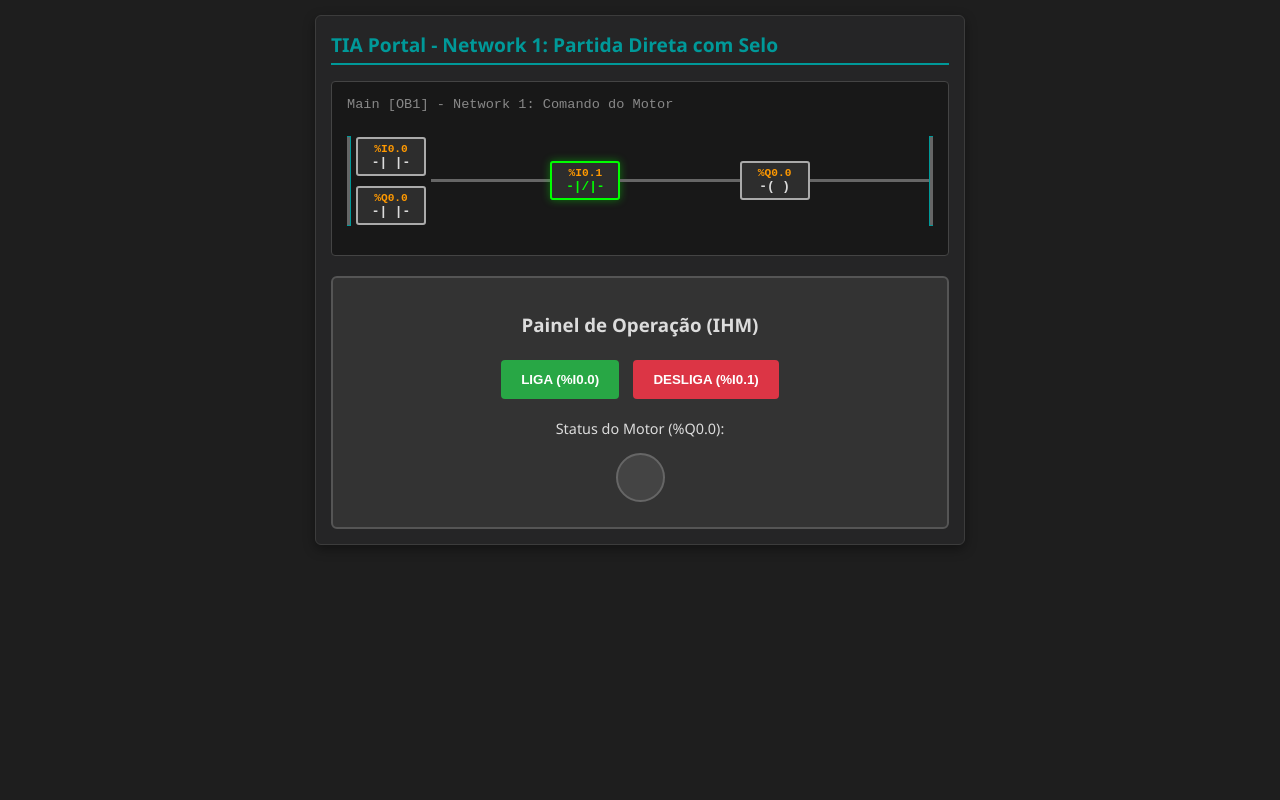
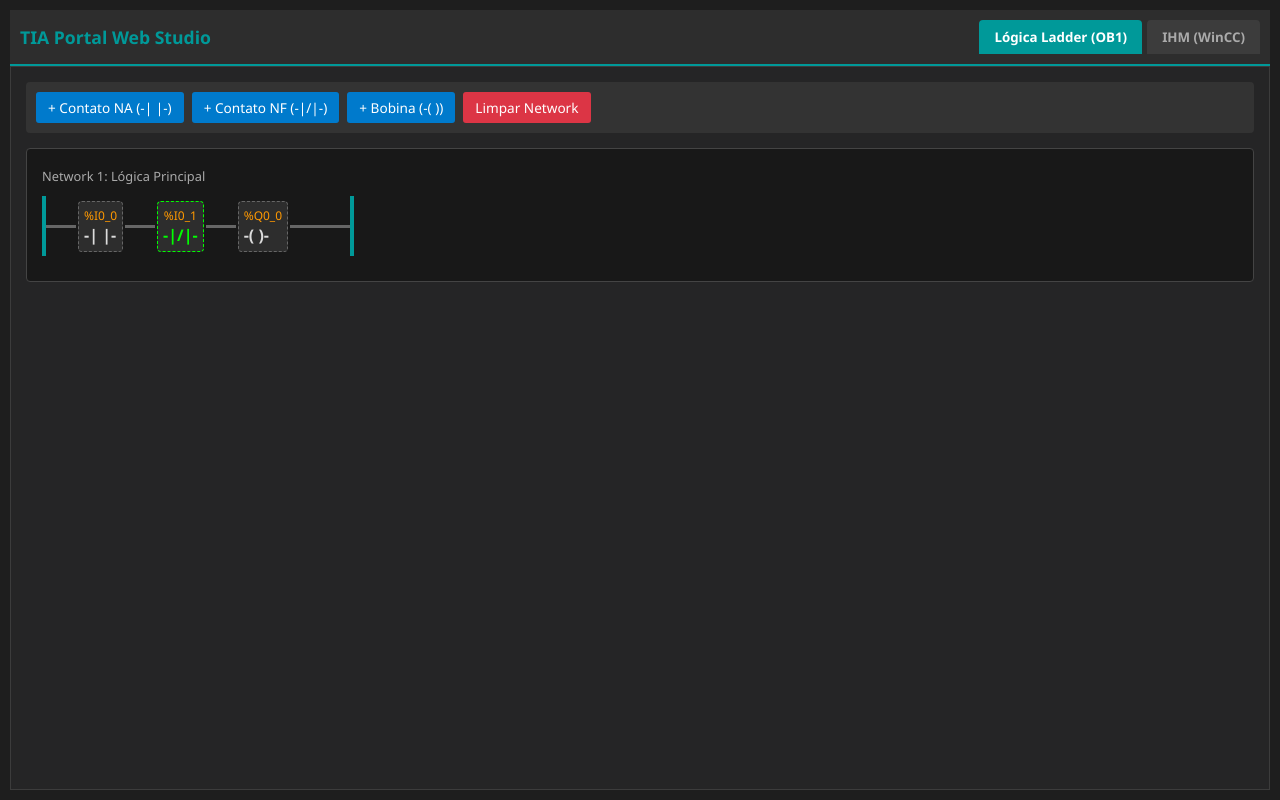
Before and after one commit to rafaelbrandaorb/Simulador_CLP, a plain HTML site: page index.html in a window 1280 px wide. Drawn offline with Linux system fonts and the light colour scheme.

Commit message:
Atualizar o index.html

```diff
--- a/index.html
+++ b/index.html
@@ -3,142 +3,256 @@
 <head>
   <meta charset="UTF-8">
   <meta name="viewport" content="width=device-width, initial-scale=1.0">
-  <title>Simulador Siemens TIA Portal - Selo</title>
+  <title>TIA Portal Web - Editor CLP & IHM</title>
   <style>
-    body { font-family: 'Segoe UI', Tahoma, Geneva, Verdana, sans-serif; background-color: #1e1e1e; color: #dcdcdc; margin: 0; padding: 15px; display: flex; flex-direction: column; align-items: center; }
-    .container { width: 100%; max-width: 650px; background: #252526; border: 1px solid #3c3c3c; border-radius: 6px; box-shadow: 0 4px 12px rgba(0,0,0,0.4); padding: 15px; box-sizing: border-box; }
+    * { box-sizing: border-box; font-family: 'Segoe UI', Tahoma, sans-serif; }
+    body { background-color: #1e1e1e; color: #dcdcdc; margin: 0; padding: 10px; display: flex; flex-direction: column; height: 100vh; }
 
-    h2 { color: #009999; margin-top: 0; border-bottom: 2px solid #009999; padding-bottom: 5px; font-size: 1.2rem; }
+    /* CABEÇALHO TIA PORTAL */
+    .header { background: #2d2d2d; border-bottom: 2px solid #009999; padding: 10px; display: flex; justify-content: space-between; align-items: center; }
+    .header h1 { font-size: 1.1rem; color: #009999; margin: 0; }
+    .tabs { display: flex; gap: 5px; }
+    .tab-btn { background: #3c3c3c; color: #aaa; border: none; padding: 8px 15px; cursor: pointer; border-radius: 4px 4px 0 0; font-weight: bold; }
+    .tab-btn.active { background: #009999; color: #fff; }
 
-    /* ESTILO LADDER (TIA PORTAL) */
-    .ladder-network { background: #181818; border: 1px solid #444; border-radius: 4px; padding: 15px; margin-bottom: 20px; font-family: monospace; }
-    .network-title { color: #888; font-size: 0.85rem; margin-bottom: 10px; }
+    /* ÁREA PRINCIPAL */
+    .workspace { flex: 1; background: #252526; border: 1px solid #3c3c3c; overflow-y: auto; padding: 15px; display: none; }
+    .workspace.active { display: block; }
 
-    .rung-container { display: flex; align-items: center; position: relative; padding: 10px 0; }
-    .rail { width: 4px; height: 90px; background-color: #009999; }
-    .line { height: 3px; background-color: #666; flex-grow: 1; }
-    .line.active { background-color: #00ff00; }
+    /* TOOLBAR DE COMANDOS */
+    .toolbar { background: #333; padding: 10px; border-radius: 4px; margin-bottom: 15px; display: flex; gap: 8px; flex-wrap: wrap; }
+    .tool-btn { background: #007acc; color: white; border: none; padding: 6px 12px; border-radius: 3px; cursor: pointer; font-size: 0.85rem; }
+    .tool-btn:hover { background: #005999; }
 
-    /* RAMIFICAÇÃO (PARALELO) */
-    .parallel-block { display: flex; flex-direction: column; position: relative; margin: 0 5px; }
-    .parallel-branch { display: flex; align-items: center; margin: 5px 0; }
-    .branch-line { position: absolute; left: 0; top: 15px; bottom: 15px; width: 3px; background-color: #666; }
-    .branch-line-right { position: absolute; right: 0; top: 15px; bottom: 15px; width: 3px; background-color: #666; }
-    .branch-line.active, .branch-line-right.active { background-color: #00ff00; }
+    /* LADDER editor */
+    .rung { background: #181818; border: 1px solid #444; border-radius: 4px; padding: 15px; margin-bottom: 10px; position: relative; }
+    .rung-line { display: flex; align-items: center; min-height: 60px; overflow-x: auto; padding: 10px 0; }
+    .rail { width: 4px; height: 60px; background-color: #009999; flex-shrink: 0; }
+    .wire { height: 3px; background-color: #666; width: 30px; flex-shrink: 0; }
+    .wire.active { background-color: #00ff00; }
 
-    /* COMPONENTES LADDER */
-    .contact, .coil { border: 2px solid #aaa; background: #2d2d2d; padding: 4px 8px; border-radius: 3px; text-align: center; font-weight: bold; min-width: 50px; font-size: 0.8rem; }
-    .contact.active, .coil.active { border-color: #00ff00; color: #00ff00; box-shadow: 0 0 8px rgba(0, 255, 0, 0.4); }
-    .tag-name { font-size: 0.7rem; color: #ff9900; display: block; }
+    .elem-block { display: flex; align-items: center; cursor: pointer; background: #2d2d2d; border: 1px dashed #666; border-radius: 4px; padding: 5px; margin: 0 2px; }
+    .elem-block.active { border-color: #00ff00; color: #00ff00; }
+    .elem-tag { font-size: 0.75rem; color: #ff9900; display: block; text-align: center; }
 
-    /* IHM VIRTUAL */
-    .hmi-panel { background: #333; border: 2px solid #555; border-radius: 6px; padding: 15px; text-align: center; }
-    .btn { padding: 12px 20px; margin: 5px; border: none; border-radius: 4px; font-weight: bold; cursor: pointer; user-select: none; }
-    .btn-start { background-color: #28a745; color: white; }
-    .btn-stop { background-color: #dc3545; color: white; }
-    .indicator { width: 45px; height: 45px; border-radius: 50%; background-color: #444; margin: 10px auto; border: 2px solid #666; }
-    .indicator.active { background-color: #00ff00; box-shadow: 0 0 12px #00ff00; }
+    /* IHM CANVAS & BUILDER */
+    .hmi-screen { width: 100%; height: 350px; background: #111; border: 2px solid #555; position: relative; overflow: hidden; border-radius: 4px; }
+    .hmi-obj { position: absolute; padding: 8px; background: #333; border: 1px solid #888; border-radius: 4px; cursor: move; user-select: none; display: flex; flex-direction: column; align-items: center; justify-content: center; }
+    .hmi-btn { background: #28a745; color: white; border: none; padding: 8px 12px; border-radius: 4px; cursor: pointer; }
+    .hmi-led { width: 30px; height: 30px; border-radius: 50%; background: #444; border: 1px solid #666; }
+    .hmi-led.active { background: #00ff00; box-shadow: 0 0 10px #00ff00; }
+    .hmi-img { max-width: 60px; max-height: 60px; }
   </style>
 </head>
 <body>
 
-<div class="container">
-  <h2>TIA Portal - Network 1: Partida Direta com Selo</h2>
-
-  <!-- VISUALIZAÇÃO DO LADDER -->
-  <div class="ladder-network">
-    <div class="network-title">Main [OB1] - Network 1: Comando do Motor</div>
-    <div class="rung-container">
-      <div class="rail"></div>
-
-      <!-- RAMIFICAÇÃO (SELO EM PARALELO) -->
-      <div class="branch-line" id="b-left"></div>
-      <div class="parallel-block">
-        <div class="parallel-branch">
-          <div class="line" id="l1"></div>
-          <div class="contact" id="c-i00"><span class="tag-name">%I0.0</span>-| |-</div>
-          <div class="line" id="l2"></div>
-        </div>
-        <div class="parallel-branch">
-          <div class="line" id="l3"></div>
-          <div class="contact" id="c-q00-selo"><span class="tag-name">%Q0.0</span>-| |-</div>
-          <div class="line" id="l4"></div>
-        </div>
-      </div>
-      <div class="branch-line-right" id="b-right"></div>
-
-      <!-- CONTATO NF E BOBINA EM SÉRIE -->
-      <div class="line" id="l5"></div>
-      <div class="contact" id="c-i01"><span class="tag-name">%I0.1</span>-|/|-</div>
-      <div class="line" id="l6"></div>
-      <div class="coil" id="coil-q00"><span class="tag-name">%Q0.0</span>-( )</div>
-      <div class="line" id="l7"></div>
-
-      <div class="rail"></div>
+  <!-- CABEÇALHO -->
+  <div class="header">
+    <h1>TIA Portal Web Studio</h1>
+    <div class="tabs">
+      <button class="tab-btn active" onclick="switchTab('ladder')">Lógica Ladder (OB1)</button>
+      <button class="tab-btn" onclick="switchTab('hmi')">IHM (WinCC)</button>
     </div>
   </div>
 
-  <!-- IHM DO PAINEL -->
-  <div class="hmi-panel">
-    <h3>Painel de Operação (IHM)</h3>
-    <button class="btn btn-start"
-            onmousedown="plcMemory.inputs.I0_0 = true" onmouseup="plcMemory.inputs.I0_0 = false"
-            ontouchstart="plcMemory.inputs.I0_0 = true" ontouchend="plcMemory.inputs.I0_0 = false">
-      LIGA (%I0.0)
-    </button>
+  <!-- ABA LADDER -->
+  <div id="tab-ladder" class="workspace active">
+    <div class="toolbar">
+      <button class="tool-btn" onclick="addContact('NO')">+ Contato NA (-| |-)</button>
+      <button class="tool-btn" onclick="addContact('NC')">+ Contato NF (-|/|-)</button>
+      <button class="tool-btn" onclick="addCoil()">+ Bobina (-( ))</button>
+      <button class="tool-btn" style="background:#dc3545;" onclick="clearLadder()">Limpar Network</button>
+    </div>
 
-    <button class="btn btn-stop"
-            onmousedown="plcMemory.inputs.I0_1 = true" onmouseup="plcMemory.inputs.I0_1 = false"
-            ontouchstart="plcMemory.inputs.I0_1 = true" ontouchend="plcMemory.inputs.I0_1 = false">
-      DESLIGA (%I0.1)
-    </button>
+    <div class="rung">
+      <span style="color:#aaa; font-size:0.8rem;">Network 1: Lógica Principal</span>
+      <div class="rung-line" id="ladder-rung">
+        <div class="rail"></div>
+        <div class="wire" id="wire-start"></div>
+        <!-- Elementos serão inseridos dinamicamente aqui -->
+        <div id="ladder-elements" style="display:flex; align-items:center;"></div>
+        <div class="wire" id="wire-end"></div>
+        <div class="rail"></div>
+      </div>
+    </div>
+  </div>
 
-    <p style="margin-top: 15px; font-size: 0.9rem;">Status do Motor (%Q0.0):</p>
-    <div id="hmi-led" class="indicator"></div>
+  <!-- ABA IHM -->
+  <div id="tab-hmi" class="workspace">
+    <div class="toolbar">
+      <button class="tool-btn" onclick="addHmiObject('button')">+ Adicionar Botão</button>
+      <button class="tool-btn" onclick="addHmiObject('led')">+ Adicionar Indicador LED</button>
+      <button class="tool-btn" onclick="addHmiObject('image')">+ Adicionar Imagem/Símbolo</button>
+    </div>
+
+    <div class="hmi-screen" id="hmi-screen">
+      <!-- Objetos da IHM serão renderizados aqui -->
+    </div>
   </div>
-</div>
 
 <script>
-  // 1. Memória da CPU Siemens
+  // ESTADO DA MEMÓRIA DO CLP
   const plcMemory = {
-    inputs: { I0_0: false, I0_1: false },
-    outputs: { Q0_0: false }
+    I0_0: false,
+    I0_1: false,
+    Q0_0: false
   };
 
-  // 2. Scan Cycle do CLP
-  function plcScan() {
-    // Lógica do Selo: Q0.0 = (I0.0 OR Q0.0) AND NOT I0.1
-    const ramificacaoSelo = plcMemory.inputs.I0_0 || plcMemory.outputs.Q0_0;
-    const desligaNF = !plcMemory.inputs.I0_1;
+  // ESTRUTURA DA LÓGICA
+  let ladderElements = [
+    { type: 'NO', tag: 'I0_0' },
+    { type: 'NC', tag: 'I0_1' },
+    { type: 'COIL', tag: 'Q0_0' }
+  ];
 
-    plcMemory.outputs.Q0_0 = ramificacaoSelo && desligaNF;
+  // OBJETOS DA IHM
+  let hmiObjects = [
+    { id: 1, type: 'button', label: 'LIGA', tag: 'I0_0', x: 20, y: 20 },
+    { id: 2, type: 'button', label: 'DESLIGA', tag: 'I0_1', x: 120, y: 20 },
+    { id: 3, type: 'led', tag: 'Q0_0', x: 70, y: 100 }
+  ];
 
-    updateLadderUI(ramificacaoSelo, desligaNF);
+  // NAVEGAÇÃO ENTRE ABAS
+  function switchTab(tab) {
+    document.querySelectorAll('.tab-btn').forEach(b => b.classList.remove('active'));
+    document.querySelectorAll('.workspace').forEach(w => w.classList.remove('active'));
+
+    if(tab === 'ladder') {
+      document.querySelectorAll('.tab-btn')[0].classList.add('active');
+      document.getElementById('tab-ladder').classList.add('active');
+    } else {
+      document.querySelectorAll('.tab-btn')[1].classList.add('active');
+      document.getElementById('tab-hmi').classList.add('active');
+      renderHMI();
+    }
   }
 
-  // 3. Atualiza a tela em estilo TIA Portal
-  function updateLadderUI(seloAtivo, desligaNF) {
-    const q = plcMemory.outputs.Q0_0;
+  // GERENCIADOR LADDER
+  function renderLadder() {
+    const container = document.getElementById('ladder-elements');
+    container.innerHTML = '';
 
-    // Atualiza contatos e linhas
-    document.getElementById('c-i00').classList.toggle('active', plcMemory.inputs.I0_0);
-    document.getElementById('c-q00-selo').classList.toggle('active', q);
-    document.getElementById('c-i01').classList.toggle('active', desligaNF);
-    document.getElementById('coil-q00').classList.toggle('active', q);
+    ladderElements.forEach((el, idx) => {
+      const div = document.createElement('div');
+      div.className = 'elem-block';
 
-    // Linhas energizadas
-    document.getElementById('b-left').classList.toggle('active', seloAtivo);
-    document.getElementById('b-right').classList.toggle('active', seloAtivo);
-    document.getElementById('l5').classList.toggle('active', seloAtivo);
-    document.getElementById('l6').classList.toggle('active', seloAtivo && desligaNF);
-    document.getElementById('l7').classList.toggle('active', q);
+      let symbol = '-| |-';
+      if(el.type === 'NC') symbol = '-|/|-';
+      if(el.type === 'COIL') symbol = '-( )-';
 
-    // IHM
-    document.getElementById('hmi-led').classList.toggle('active', q);
+      div.innerHTML = `
+        <div>
+          <span class="elem-tag">%${el.tag}</span>
+          <strong onclick="editTag(${idx})">${symbol}</strong>
+        </div>
+      `;
+
+      if((el.type === 'NO' && plcMemory[el.tag]) ||
+         (el.type === 'NC' && !plcMemory[el.tag]) ||
+         (el.type === 'COIL' && plcMemory[el.tag])) {
+        div.classList.add('active');
+      }
+
+      container.appendChild(div);
+
+      const wire = document.createElement('div');
+      wire.className = 'wire';
+      container.appendChild(wire);
+    });
   }
 
-  // Roda a 50ms (Simulação do tempo de execução)
-  setInterval(plcScan, 50);
+  function addContact(type) {
+    const tag = prompt("Informe a Tag (%I0.0, %I0.1, %Q0.0):", "I0.0").replace('%','');
+    ladderElements.push({ type, tag });
+    renderLadder();
+  }
+
+  function addCoil() {
+    const tag = prompt("Informe a Tag da Bobina (%Q0.0):", "Q0.0").replace('%','');
+    ladderElements.push({ type: 'COIL', tag });
+    renderLadder();
+  }
+
+  function editTag(index) {
+    const newTag = prompt("Altere a Tag do componente:", ladderElements[index].tag);
+    if(newTag) ladderElements[index].tag = newTag.replace('%','');
+    renderLadder();
+  }
+
+  function clearLadder() {
+    ladderElements = [];
+    renderLadder();
+  }
+
+  // GERENCIADOR IHM
+  function renderHMI() {
+    const screen = document.getElementById('hmi-screen');
+    screen.innerHTML = '';
+
+    hmiObjects.forEach(obj => {
+      const div = document.createElement('div');
+      div.className = 'hmi-obj';
+      div.style.left = obj.x + 'px';
+      div.style.top = obj.y + 'px';
+
+      if(obj.type === 'button') {
+        div.innerHTML = `<button class="hmi-btn"
+          onmousedown="plcMemory['${obj.tag}']=true"
+          onmouseup="plcMemory['${obj.tag}']=false"
+          ontouchstart="plcMemory['${obj.tag}']=true"
+          ontouchend="plcMemory['${obj.tag}']=false">
+          ${obj.label} (%${obj.tag})
+        </button>`;
+      } else if(obj.type === 'led') {
+        const isActive = plcMemory[obj.tag] ? 'active' : '';
+        div.innerHTML = `<span style="font-size:0.7rem;">%${obj.tag}</span><div class="hmi-led ${isActive}"></div>`;
+      } else if(obj.type === 'image') {
+        div.innerHTML = `<img src="${obj.url}" class="hmi-img" alt="IHM Symbol"/>`;
+      }
+
+      screen.appendChild(div);
+    });
+  }
+
+  function addHmiObject(type) {
+    if(type === 'button') {
+      const label = prompt("Texto do Botão:", "LIGA");
+      const tag = prompt("Tag associada ao Botão:", "I0.0").replace('%','');
+      hmiObjects.push({ id: Date.now(), type: 'button', label, tag, x: 50, y: 50 });
+    } else if(type === 'led') {
+      const tag = prompt("Tag associada ao LED:", "Q0.0").replace('%','');
+      hmiObjects.push({ id: Date.now(), type: 'led', tag, x: 50, y: 150 });
+    } else if(type === 'image') {
+      const url = prompt("URL da Imagem/Ícone Industrial:", "https://cdn-icons-png.flaticon.com/512/3652/3652191.png");
+      if(url) hmiObjects.push({ id: Date.now(), type: 'image', url, x: 100, y: 100 });
+    }
+    renderHMI();
+  }
+
+  // CICLO DE SCAN DO CLP (EXECUÇÃO)
+  function plcScan() {
+    // Avalia a sequência de contatos em série
+    let powerRail = true;
+
+    ladderElements.forEach(el => {
+      if(el.type === 'NO') {
+        powerRail = powerRail && Boolean(plcMemory[el.tag]);
+      } else if(el.type === 'NC') {
+        powerRail = powerRail && !Boolean(plcMemory[el.tag]);
+      } else if(el.type === 'COIL') {
+        plcMemory[el.tag] = powerRail;
+      }
+    });
+
+    renderLadder();
+    if(document.getElementById('tab-hmi').classList.contains('active')) {
+      renderHMI();
+    }
+  }
+
+  // Iniciar a aplicação
+  renderLadder();
+  setInterval(plcScan, 100);
 </script>
 
 </body>
```
